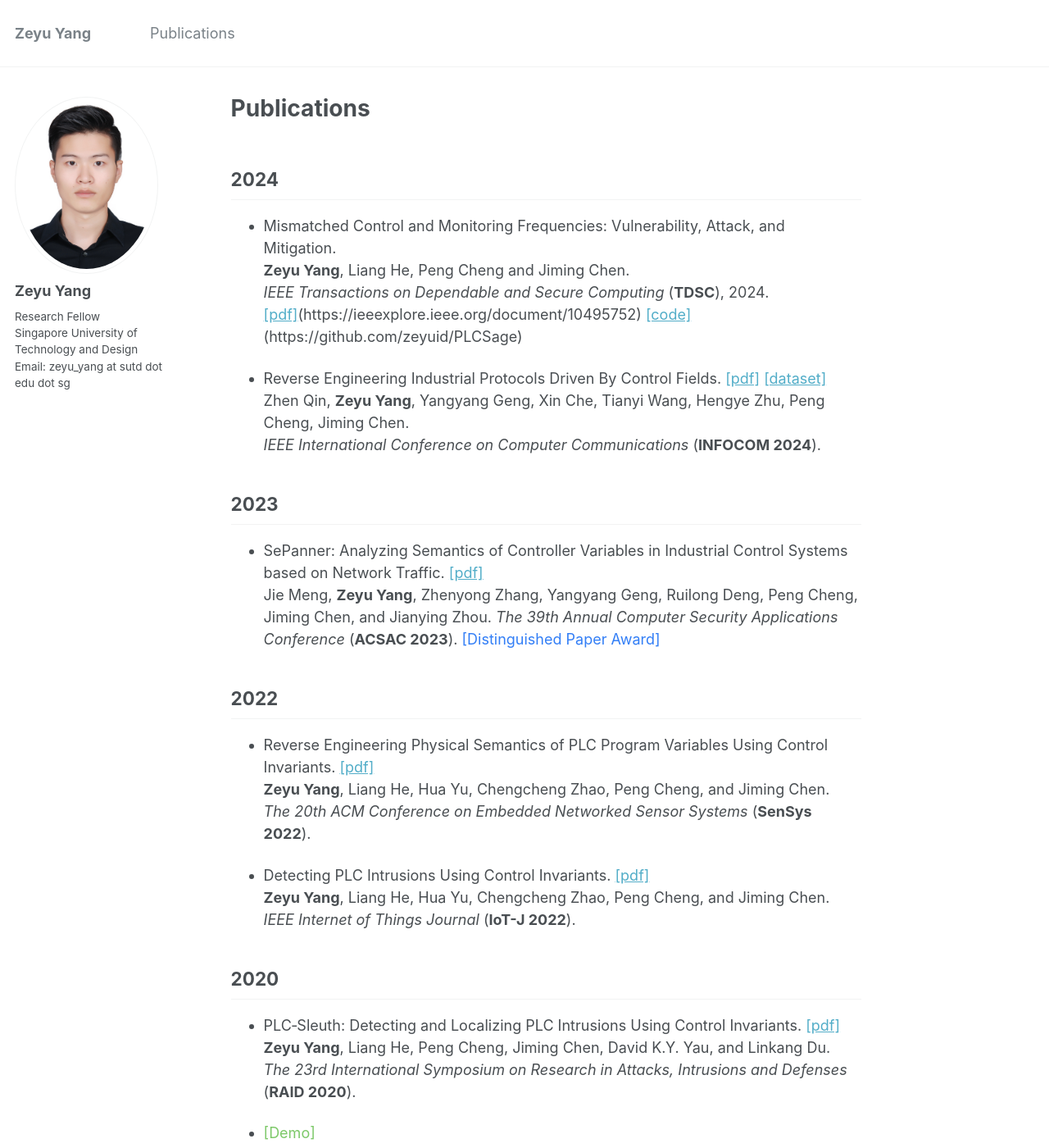
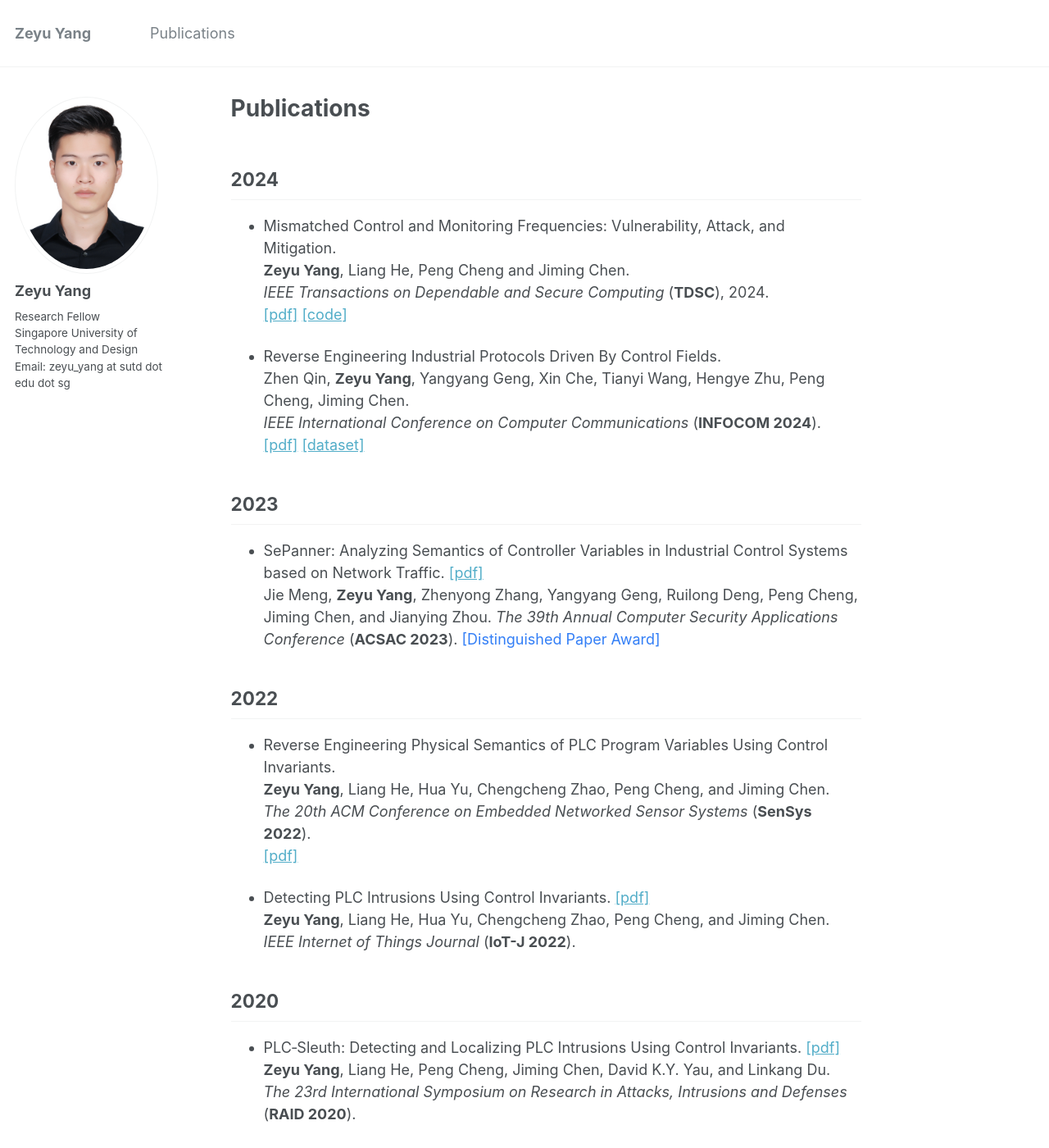
Before and after one commit to zeyuid/zeyuid.github.io, a Jekyll site: the page built from _pages/publications.md, in a window 1280 px wide and 1400 px high. Shown: the whole window at 82% size. Built offline with Jekyll 4.4.1, drawn with Linux system fonts in a browser that asks for light colours.

Commit message:
add file

```diff
--- a/_pages/publications.md
+++ b/_pages/publications.md
@@ -13,18 +13,20 @@ author_profile: true
 <br>
 <i>IEEE Transactions on Dependable and Secure Computing</i> (**TDSC**), 2024.
 <br>
-<a>[pdf]</a>(https://ieeexplore.ieee.org/document/10495752)
-<a>[code]</a>(https://github.com/zeyuid/PLCSage)
+[[pdf]](https://ieeexplore.ieee.org/document/10495752)
+[[code]](https://github.com/zeyuid/PLCSage)
 
 
 
 * Reverse Engineering Industrial Protocols Driven By Control Fields.
-[[pdf]]()
-[[dataset]](https://github.com/hi-zer/Industrial-protocols-dataset)
 <br>
 Zhen Qin, **Zeyu Yang**, Yangyang Geng, Xin Che, Tianyi Wang, Hengye Zhu, Peng Cheng, Jiming Chen.
 <br>
 <i>IEEE International Conference on Computer Communications</i> (**INFOCOM 2024**).
+<br>
+[[pdf]]()
+[[dataset]](https://github.com/hi-zer/Industrial-protocols-dataset)
+
 
 ## 2023
 
@@ -37,11 +39,12 @@ Jie Meng, **Zeyu Yang**, Zhenyong Zhang, Yangyang Geng, Ruilong Deng, Peng Cheng
 ## 2022
 
 * Reverse Engineering Physical Semantics of PLC Program Variables Using Control Invariants.
-[[pdf]](https://dl.acm.org/doi/10.1145/3560905.3568521)
 <br>
 **Zeyu Yang**, Liang He, Hua Yu, Chengcheng Zhao, Peng Cheng, and Jiming Chen.
 <br>
 <i>The 20th ACM Conference on Embedded Networked Sensor Systems</i> (**SenSys 2022**).
+<br>
+[[pdf]](https://dl.acm.org/doi/10.1145/3560905.3568521)
 
 * Detecting PLC Intrusions Using Control Invariants.
 [[pdf]](https://ieeexplore.ieee.org/abstract/document/9749129)
```
